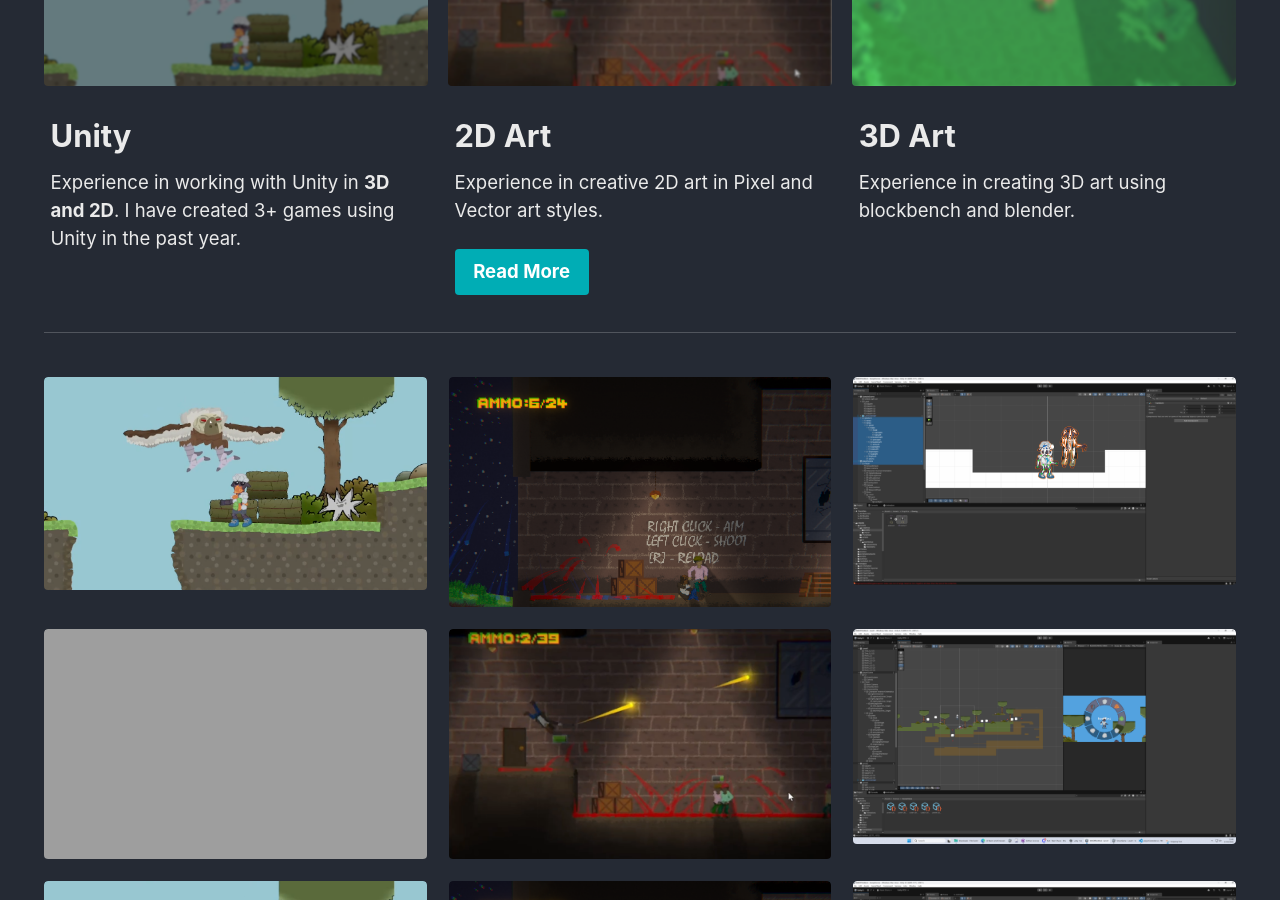
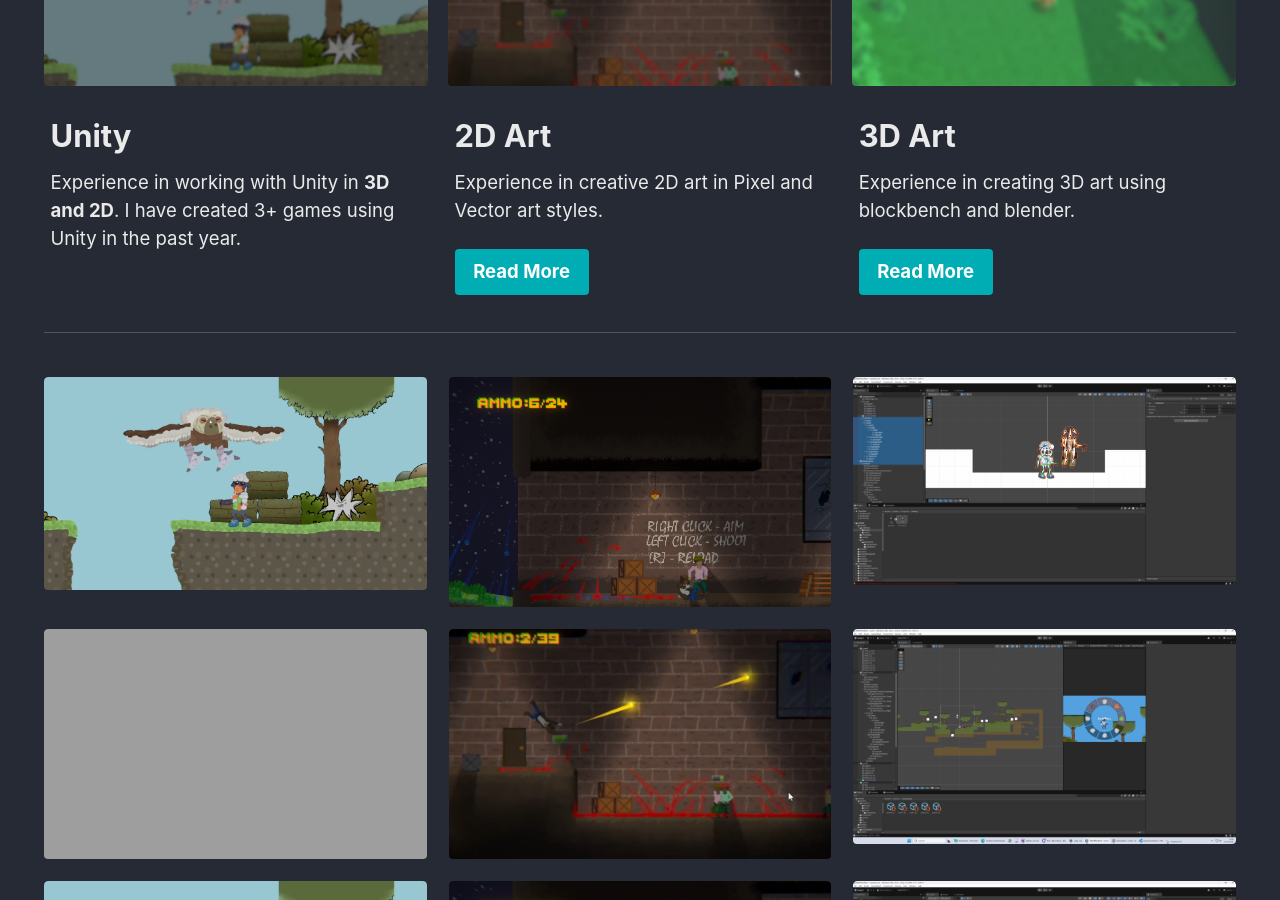
Before and after one commit to JamesTiernan/JamesTiernan.github.io, a Jekyll site: the page built from _pages/index.md, in a window 1280 px wide and 900 px high, scrolled down 1231 px. Built offline with Jekyll 4.4.1, drawn with Linux system fonts in a browser that asks for light colours.

Commit message:
Update index.md

```diff
--- a/_pages/index.md
+++ b/_pages/index.md
@@ -68,6 +68,9 @@ feature_row:
     alt: "3D Art"
     title: "3D Art"
     excerpt: "Experience in creating 3D art using blockbench and blender."
+    url: "https://drive.google.com/file/d/1SX9zCxM6nMXCKBIflu2NPNMquBtxBdGE/preview"
+    btn_label: "Read More"
+    btn_class: "btn--primary"
 ---
 
 {% include feature_row id="intro" type="left" %}
```
